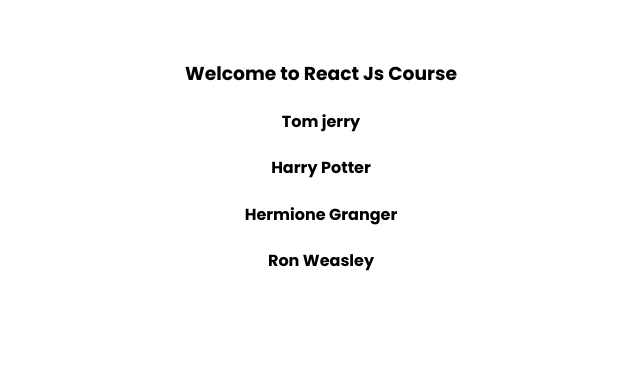
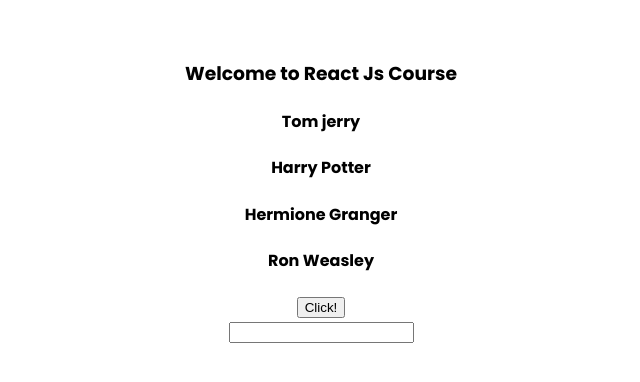
Before and after one commit to imkarthickperumal/react-typescript, a React (Vite) app: page / in a window 1280 px wide. Shown: the top 382 px of the page, without its empty margins (319-959 px from the left). Built offline with nearby package versions, Linux system fonts and the light colour scheme.

Commit message:
Typescript | event props

```diff
--- a/src/App.tsx
+++ b/src/App.tsx
@@ -1,10 +1,12 @@
+import { useState } from "react";
 import "./App.css";
+import { EventButton } from "./components/EventButton";
+import { EventInput } from "./components/EventInput";
 import { Greet } from "./components/Greet";
 import { Person } from "./components/Person";
 import { PersonList } from "./components/PersonList";
 
 function App() {
-
   // Object props type
   const PersonName = {
     first: "Tom",
@@ -26,11 +28,32 @@
       last: "Weasley",
     },
   ];
+
+  {
+    /* Event handling props input change */
+  }
+
+  const [text, setText] = useState("");
+  const handleChange = (event: React.ChangeEvent<HTMLInputElement>) => {
+    setText(event.target.value); // Update the state when the input changes
+    console.log("Change text:", event.target.value); // Log the value
+  };
   return (
     <>
+      {/* Basics props */}
       <Greet name="Typescript" yearsCount={2025} isLoggedIn={false} />
+      {/* Objects props */}
       <Person name={PersonName} />
-      <PersonList names={PersonNames}/>
+      {/* Array props */}
+      <PersonList names={PersonNames} />
+      {/* Event handling props Button clicked */}
+      <EventButton
+        handleClick={(event, id) => {
+          console.log("Button clicked", event, id);
+        }}
+      />
+      {/* Event handling props input change */}
+      <EventInput value={text} handleChange={handleChange} />
     </>
   );
 }
--- /dev/null
+++ b/src/components/EventButton.tsx
@@ -0,0 +1,13 @@
+import React from "react";
+
+type EventButtonProps = {
+  handleClick: (event: React.MouseEvent<HTMLButtonElement>, id: number) => void;
+};
+
+export const EventButton = (props: EventButtonProps) => {
+  return (
+    <div>
+      <button onClick={(event) => props.handleClick(event, 1)}>Click!</button>
+    </div>
+  );
+};
--- /dev/null
+++ b/src/components/EventInput.tsx
@@ -0,0 +1,13 @@
+
+type EventInputProps = {
+  value: string;
+  handleChange: (event: React.ChangeEvent<HTMLInputElement>) => void;
+};
+
+export const EventInput = (props: EventInputProps) => {
+  const handleInputChange = (event: React.ChangeEvent<HTMLInputElement>) => {
+    props.handleChange(event); // Invoke the parent's handleChange function
+  };
+
+  return <input type="text" value={props.value} onChange={handleInputChange} />;
+};
```
